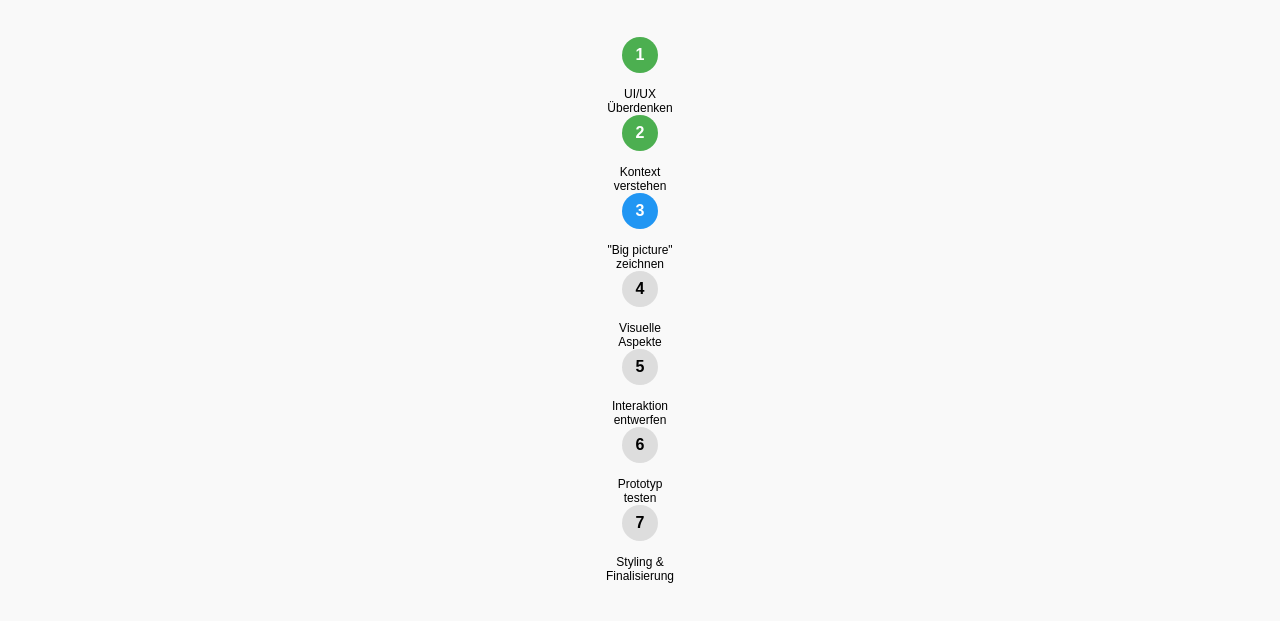
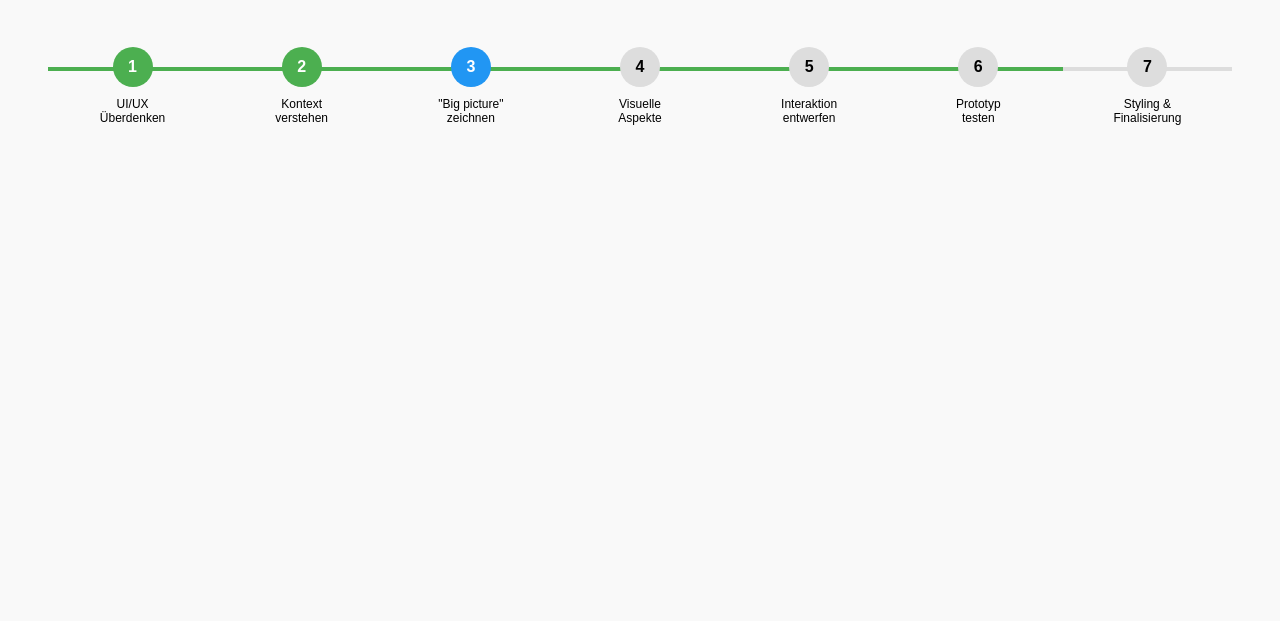
Before and after one commit to micryg/SharepointPrivate, a plain HTML site: page index.html in a window 1280 px wide. Shown: the part 99-720 px from the top of the page. Drawn offline with Linux system fonts and the light colour scheme.

Commit message:
refactor: Jump back to working one

```diff
--- a/index.html
+++ b/index.html
@@ -2,86 +2,68 @@
 <html lang="de">
 <head>
   <meta charset="UTF-8">
-  <title>Projektfortschritt</title>
+  <title>Projektphasen</title>
   <style>
     body {
       font-family: sans-serif;
+      padding: 40px;
       background: #f9f9f9;
-      padding: 40px;
     }
-
     .progress-container {
+      display: flex;
+      justify-content: space-between;
       position: relative;
-      width: 100%;
-      max-width: 1000px;
-      margin: 40px auto;
+      margin: 50px 0;
     }
-
-    /* Tło paska */
-    .progress-line-bg {
+    .progress-container::before {
+      content: '';
       position: absolute;
       top: 20px;
       left: 0;
       right: 0;
-      height: 6px;
-      background-color: #ddd;
+      height: 4px;
+      background: #ddd;
+      z-index: 0;
+    }
+    .step {
+      position: relative;
       z-index: 1;
-      border-radius: 3px;
+      text-align: center;
+      flex: 1;
     }
-
-    /* Pasek zielony (do kroku 3) */
-    .progress-line-fill {
+    .step:not(:last-child)::after {
+      content: '';
       position: absolute;
       top: 20px;
-      left: 0;
-      height: 6px;
-      background-color: #4caf50;
-      z-index: 2;
-      width: calc(100% / 6 * 3); /* 3 z 6 odcinków = do punktu 3 */
-      border-radius: 3px;
+      right: 0;
+      width: 100%;
+      height: 4px;
+      background: #4caf50;
+      z-index: -1;
     }
-
-    .steps {
-      display: flex;
-      justify-content: space-between;
-      position: relative;
-      z-index: 3;
+    .step.completed::before {
+      background: #4caf50;
+      color: white;
     }
-
-    .step {
-      text-align: center;
-      flex: 1;
-      position: relative;
+    .step.active::before {
+      background: #2196f3;
+      color: white;
     }
-
     .step::before {
       content: attr(data-step);
       display: inline-block;
-      width: 36px;
-      height: 36px;
-      line-height: 36px;
+      width: 40px;
+      height: 40px;
+      line-height: 40px;
       border-radius: 50%;
-      background-color: #ddd;
-      color: #000;
+      background: #ddd;
+      margin-bottom: 10px;
       font-weight: bold;
-      margin-bottom: 8px;
-      z-index: 4;
     }
-
-    .step.completed::before {
-      background-color: #4caf50;
-      color: white;
-    }
-
-    .step.active::before {
-      background-color: #2196f3;
-      color: white;
-    }
-
     .label {
       font-size: 12px;
       max-width: 80px;
-      margin: 6px auto 0;
+      margin: 0 auto;
     }
   </style>
 </head>
```
